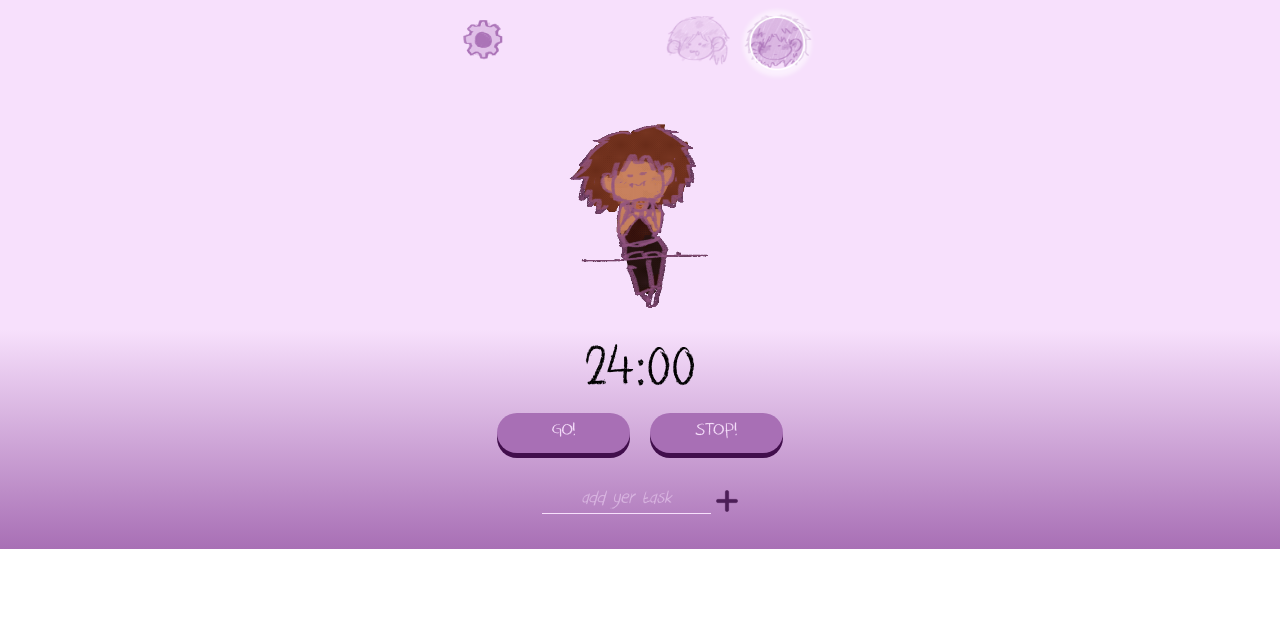
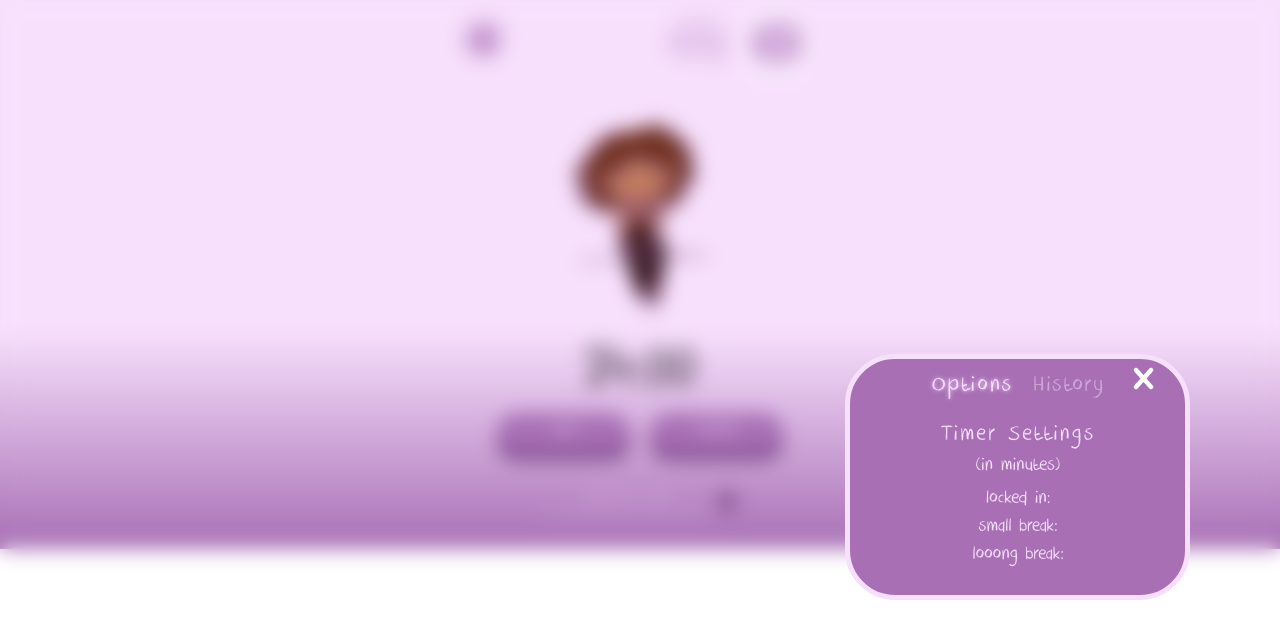
Before and after one commit to tinaAH707/Pomodoro-Timer, a website: page index.html in a window 1280 px wide. Both pictures are taken after a click on the picture 482 px from the left and 40 px from the top of the page. Drawn offline with Linux system fonts and the light colour scheme.

Commit message:
Set Up Setting Overlay
Styled the setting menu in CSS, started scripting for the menu, it can be opened but having issues closing the menu

```diff
--- a/css/styles.css
+++ b/css/styles.css
@@ -34,6 +34,12 @@ body{
         margin: 0;
     }
 
+    h1{
+        font-size: 24px;
+        font-style: none;
+        font-weight: 100;
+    }
+
 
     .header{
 
@@ -50,6 +56,7 @@ body{
             .settings{
                 img{
                     height: 40px;
+                    cursor: pointer;
                 }
             }
 
@@ -293,5 +300,124 @@ body{
 
     }
 
+/*====Settings overlay============================================*/
+    .blur-bg-settings{
+        opacity: 0;
+        backdrop-filter: blur(10px);
+        width: 100vw;
+        height: 100vh;
+        position: fixed;
+        top: 0;
+        left: 0;
+        bottom: 0;
+        right: 0;
+        z-index: 10;
+        pointer-events: none;
+
+        .settings-box{
+            position: fixed;
+            bottom: 25%;
+            right: 7%;
+
+            background-color: var(--m-purple);
+            width: 335px;
+            height: 236px;
+            border: 5px solid var(--l1-purple);
+            border-radius: 50px;
+
+            display: grid;
+            grid-template-columns: repeat(4, 1fr);
+            grid-template-rows: 20% 1fr;
+
+
+            p{
+                color: var(--l1-purple);
+            }
+
+            h1{
+                color: var(--l1-purple);
+                margin: 15px 0 0 0;
+                letter-spacing: 2px;
+            }
+
+
+            #setting-exit-button{
+                padding: 10px;
+                margin: 5px;
+                grid-row: 1;
+                grid-column: 4/span5;
+                justify-self: center;
+                align-self: center;
+               cursor: pointer;
+            }
+
+
+
+
+            .settings-choices{
+                display: flex;
+                flex-direction: row;
+                gap: 20px;
+                justify-content: center;
+                grid-row: 1;
+                grid-column: 1/span4;
+
+                #option-setting-click{
+                    filter: drop-shadow(0px 0px 2px var(--l1-purple));
+                }
+
+                #history-setting-click{
+                    opacity: 50%;
+                }
+
+
 
             }
+
+
+
+            .options-box{
+                grid-row: 2;
+                grid-column: 1/span4;
+                text-align: center;
+                align-self: center;
+                h1{
+                        margin: 0;
+                    }
+
+
+                p{
+                    margin-top: 5px;
+                }
+
+                .timer-box{
+                    margin: 10px;
+
+
+                }
+
+            }
+
+            .history-box{
+                display: none;
+                grid-row: 2;
+            }
+        }
+    }
+
+    .blur-bg-settings.show{
+        backdrop-filter: blur(10px);
+        width: 100vw;
+        height: 100vh;
+        position: fixed;
+        top: 0;
+        left: 0;
+        bottom: 0;
+        right: 0;
+        z-index: 10;
+        opacity: 1;
+        pointer-events: auto;
+
+    }
+
+}
--- a/index.html
+++ b/index.html
@@ -12,8 +12,8 @@
 
 <body>
         <div class="header">
-            <div class="settings">
-                <img src="content/images/setting.png" alt="settings icon">
+            <div  class="settings">
+                <img id="setting-icon" src="content/images/setting.png" alt="settings icon">
             </div>
 
             <div class="oc-toggle">
@@ -58,25 +58,65 @@
                 </ul>
 
             </div>
-            <!-- <p>do yer tasks !</p>
-            <div class="task">
-                <input type="checkbox">
-                <p id="custom task 1">task 1</p>
-            </div>
 
-            <div class="task">
-                <input type="checkbox">
-                <p id="custom task 2">task 2</p>
-            </div>
-
-            <div class="task">
-                <input type="checkbox">
-                <p id="custom task 3">task 3</p>
-            </div> -->
 
         </div>
 
         <!--make the overlay for the settings-->
+        <aside id="setting-div-aside" class="blur-bg-settings">
+            <div class="settings-box">
+                    <div id="setting-exit-button">
+                        <img class="exit-2" src="content/images/exit-settings.png" alt="">
+                    </div>
+
+
+                    <div class="settings-choices" id="settings-choice">
+                        <h1 id="option-setting-click">Options</h1>
+                        <h1 id="history-setting-click">History</h1>
+                    </div>
+
+
+
+                <div class="options-box">
+                    <div class="timer-descrp">
+                        <h1>Timer Settings</h1>
+                        <p>(in minutes)</p>
+                    </div>
+
+                    <div class="timer-box" id="setting-timerbox">
+                        <div class="locked-in">
+                            <p>locked in:</p>
+                            <p id="custom-time"></p>
+                        </div>
+
+                        <div class="short-break">
+                            <p>small break:</p>
+                            <p id="custom-time"></p>
+                        </div>
+
+                        <div class="long-break">
+                            <p>looong break:</p>
+                            <p id="custom-time"></p>
+                        </div>
+                </div>
+
+
+                </div>
+
+                <div class="history-box">
+                    <div class="total-time">
+                        <h1>Total Time Spent Studying/Working</h1>
+                        <p id="total-time-spent"></p>
+                    </div>
+
+                    <div>
+                        <h1>This week:</h1>
+                        <p id="current-time-spent"></p>
+                    </div>
+                </div>
+            </div>
+        </aside>
+
 
 
 </body>
--- a/scripts.js
+++ b/scripts.js
@@ -22,6 +22,8 @@
         taskButton.addEventListener("click", (addTask));
         akiSelect();
         mimiSelect();
+        openSetting();
+        closeSetting();
     });
 
 
@@ -44,56 +46,29 @@
         doneS.play();
     }
 
+//Settings =========================================================
 
+const settingIcon = document.getElementById("setting-icon");
+const settingOverlay = document.getElementById("setting-div-aside");
+const settingExit = document.getElementById("setting-exit-button");
 
-// Task Box ====================================================
-    function addTask(){
-        event.preventDefault();
+console.log(settingExit)
 
+function openSetting(){
+    settingIcon.addEventListener('click', () =>{
+        settingOverlay.classList.add('show');
+        soundClick();
+    });
 
-        if(taskBox.value === ""){
-            alert("add a freaking task >:3 !");
-        } else{
-            let li = document.createElement("li");
-            li.innerHTML = taskBox.value;
-            listContainer.appendChild(li);
+}
 
-            let span = document.createElement("span");
-            span.innerHTML="\u00d7";
-            li.appendChild(span);
-            soundClick();
-        }
-        taskBox.value = '';
-        saveData(); //after task is called it will save it
-    };
-
-
-    listContainer.addEventListener("click", function(e){
-        if(e.target.tagName === "LI"){
-            e.target.classList.toggle("checked"); //clicked the li item and it will check it
-            saveData();
-            soundDone();
-        }
-        else if(e.target.tagName === "SPAN"){ //click the x and it will remove the element
-            e.target.parentElement.remove();
-            saveData();
-
-        }
-
-    }, false);
-
-
-    function saveData(){
-        localStorage.setItem("data", listContainer.innerHTML);
-    }
-
-    function showTask(){
-        listContainer.innerHTML = localStorage.getItem("data");
-    }
-
-   showTask();
-
-
+//THIS IS NOT WORKING >:(
+function closeSetting(){
+    settingExit.addEventListener('click', () =>{
+        settingOverlay.classList.remove('show');
+        soundClick();
+    });
+}
 
 // Select States ====================================================
    function akiSelect(){
@@ -154,6 +129,57 @@
         });
     };
 
+
+// Task Box ====================================================
+    function addTask(){
+        event.preventDefault();
+
+
+        if(taskBox.value === ""){
+            alert("add a freaking task >:3 !");
+        } else{
+            let li = document.createElement("li");
+            li.innerHTML = taskBox.value;
+            listContainer.appendChild(li);
+
+            let span = document.createElement("span");
+            span.innerHTML="\u00d7";
+            li.appendChild(span);
+            soundClick();
+        }
+        taskBox.value = '';
+        saveData(); //after task is called it will save it
+    };
+
+
+    listContainer.addEventListener("click", function(e){
+        if(e.target.tagName === "LI"){
+            e.target.classList.toggle("checked"); //clicked the li item and it will check it
+            saveData();
+            soundDone();
+        }
+        else if(e.target.tagName === "SPAN"){ //click the x and it will remove the element
+            e.target.parentElement.remove();
+            saveData();
+
+        }
+
+    }, false);
+
+
+    function saveData(){
+        localStorage.setItem("data", listContainer.innerHTML);
+    }
+
+    function showTask(){
+        listContainer.innerHTML = localStorage.getItem("data");
+    }
+
+   showTask();
+
+
+
+
 //Stop Watch =========================================================
 
 
```
Also changed, not shown: content/images/exit-settings.png (added). Lines whose indentation alone changed are shown as unchanged.
